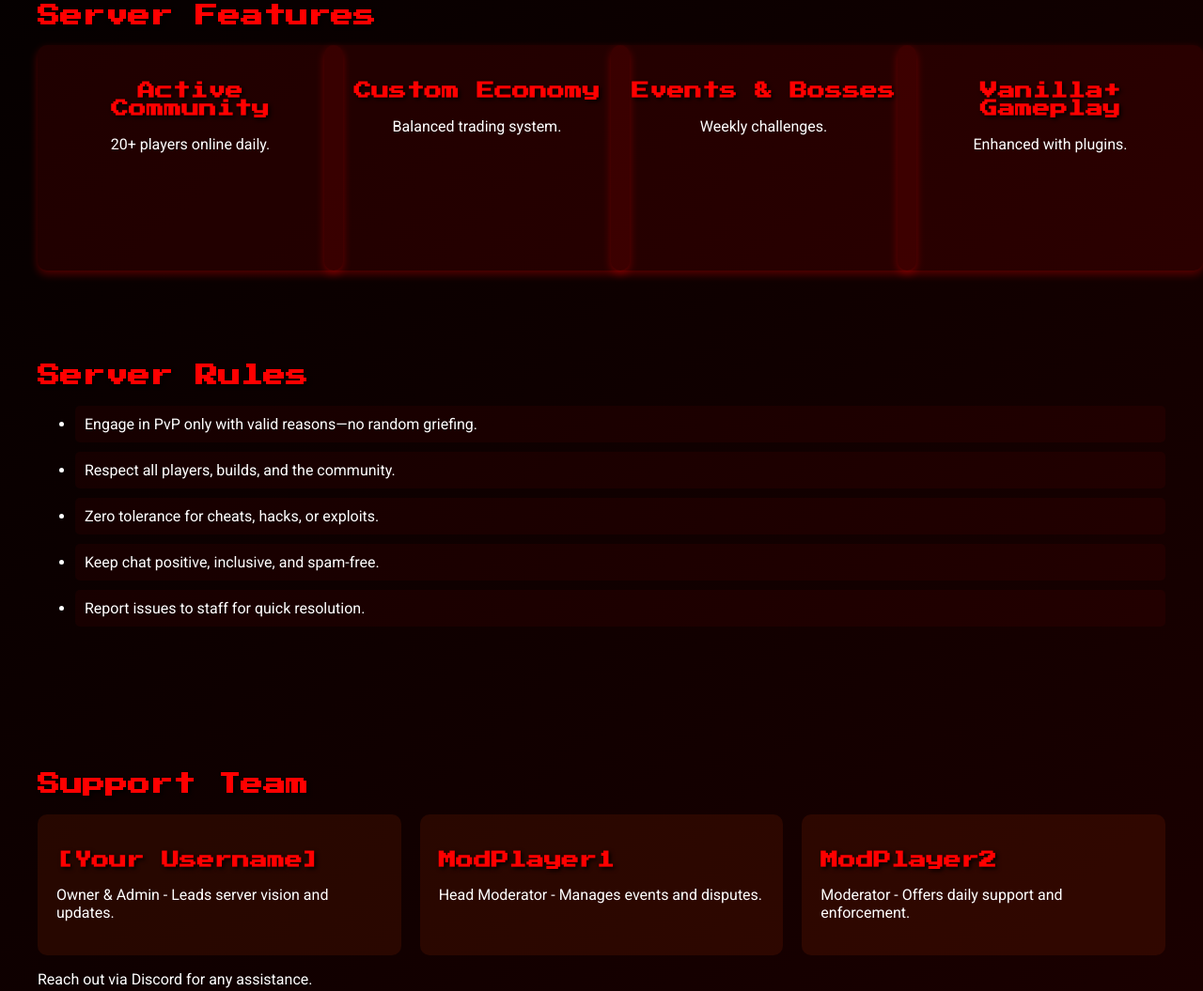
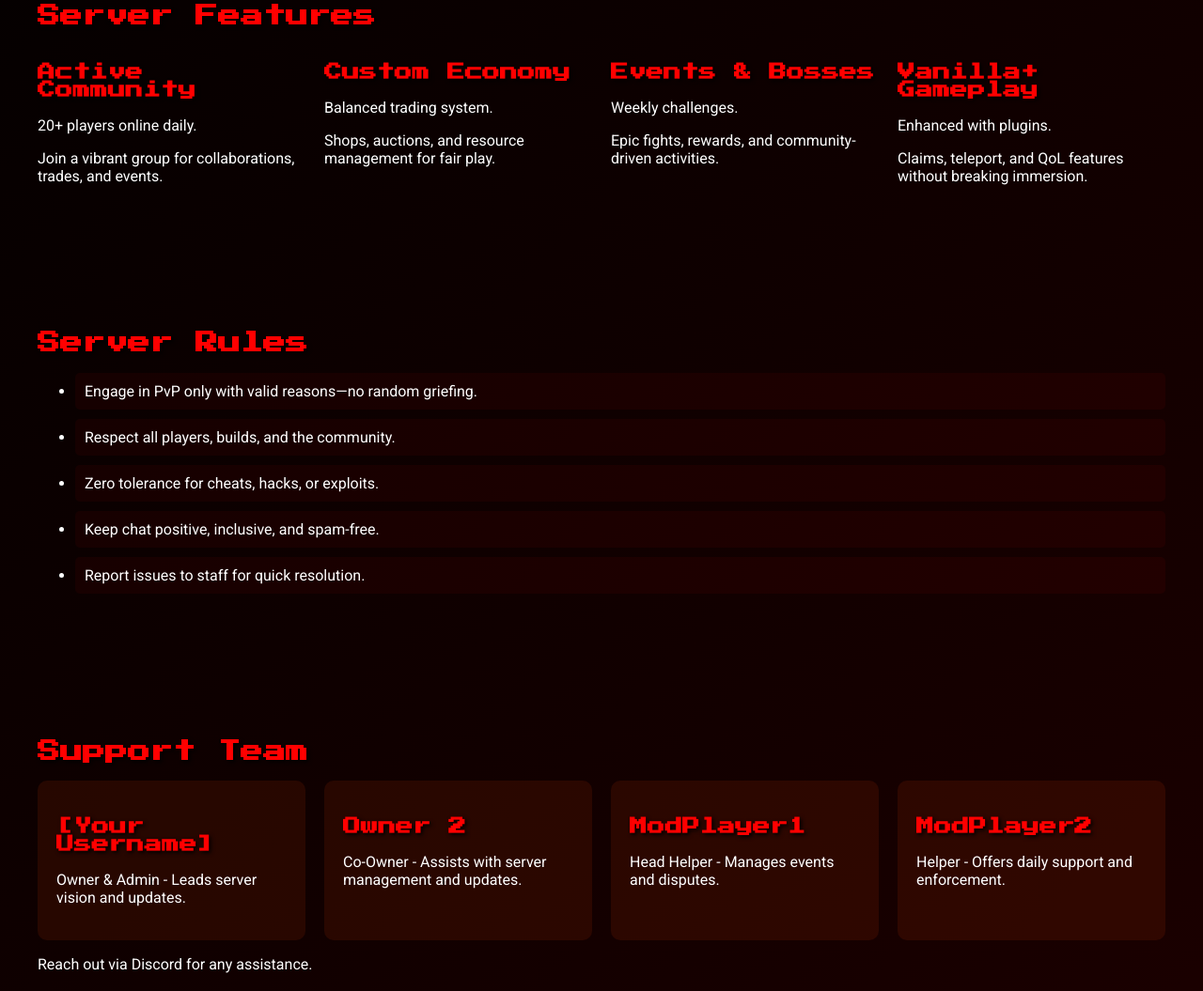
Before and after one commit to Nikhilkri/NothingSmp2, a plain HTML site: page index.html in a window 1280 px wide. Shown: the part 580-1635 px from the top of the page at 94% size. Drawn offline with Linux system fonts and the light colour scheme.

Commit message:
Refactor feature cards and team member roles

```diff
--- a/index.html
+++ b/index.html
@@ -10,6 +10,7 @@
     <link rel="stylesheet" href="style.css">
 </head>
 <body>
+    <div class="particles"></div> <!-- Particle container -->
     <header>
         <div class="hero">
             <img src="logo.png" alt="2 Nothing SMP Logo" class="logo">
@@ -31,53 +32,25 @@
         <section id="features" class="section reveal">
             <h2>Server Features</h2>
             <div class="feature-grid">
-                <div class="flip-card">
-                    <div class="flip-card-inner">
-                        <div class="flip-card-front">
+                <div class="feature-card">
                     <h3>Active Community</h3>
                     <p>20+ players online daily.</p>
+                    <p class="details">Join a vibrant group for collaborations, trades, and events.</p>
                 </div>
-                        <div class="flip-card-back">
-                            <h3>Details</h3>
-                            <p>Join a vibrant group for collaborations, trades, and events.</p>
-                        </div>
-                    </div>
-                </div>
-                <div class="flip-card">
-                    <div class="flip-card-inner">
-                        <div class="flip-card-front">
+                <div class="feature-card">
                     <h3>Custom Economy</h3>
                     <p>Balanced trading system.</p>
+                    <p class="details">Shops, auctions, and resource management for fair play.</p>
                 </div>
-                        <div class="flip-card-back">
-                            <h3>Details</h3>
-                            <p>Shops, auctions, and resource management for fair play.</p>
-                        </div>
-                    </div>
-                </div>
-                <div class="flip-card">
-                    <div class="flip-card-inner">
-                        <div class="flip-card-front">
+                <div class="feature-card">
                     <h3>Events & Bosses</h3>
                     <p>Weekly challenges.</p>
+                    <p class="details">Epic fights, rewards, and community-driven activities.</p>
                 </div>
-                        <div class="flip-card-back">
-                            <h3>Details</h3>
-                            <p>Epic fights, rewards, and community-driven activities.</p>
-                        </div>
-                    </div>
-                </div>
-                <div class="flip-card">
-                    <div class="flip-card-inner">
-                        <div class="flip-card-front">
+                <div class="feature-card">
                     <h3>Vanilla+ Gameplay</h3>
                     <p>Enhanced with plugins.</p>
-                        </div>
-                        <div class="flip-card-back">
-                            <h3>Details</h3>
-                            <p>Claims, teleport, and QoL features without breaking immersion.</p>
-                        </div>
-                    </div>
+                    <p class="details">Claims, teleport, and QoL features without breaking immersion.</p>
                 </div>
             </div>
         </section>
@@ -101,12 +74,16 @@
                     <p>Owner & Admin - Leads server vision and updates.</p>
                 </div>
                 <div class="team-card">
+                    <h3>Owner 2</h3>
+                    <p>Co-Owner - Assists with server management and updates.</p>
+                </div>
+                <div class="team-card">
                     <h3>ModPlayer1</h3>
-                    <p>Head Moderator - Manages events and disputes.</p>
+                    <p>Head Helper - Manages events and disputes.</p>
                 </div>
                 <div class="team-card">
                     <h3>ModPlayer2</h3>
-                    <p>Moderator - Offers daily support and enforcement.</p>
+                    <p>Helper - Offers daily support and enforcement.</p>
                 </div>
             </div>
             <p>Reach out via Discord for any assistance.</p>
```
Lines whose indentation alone changed are shown as unchanged.
